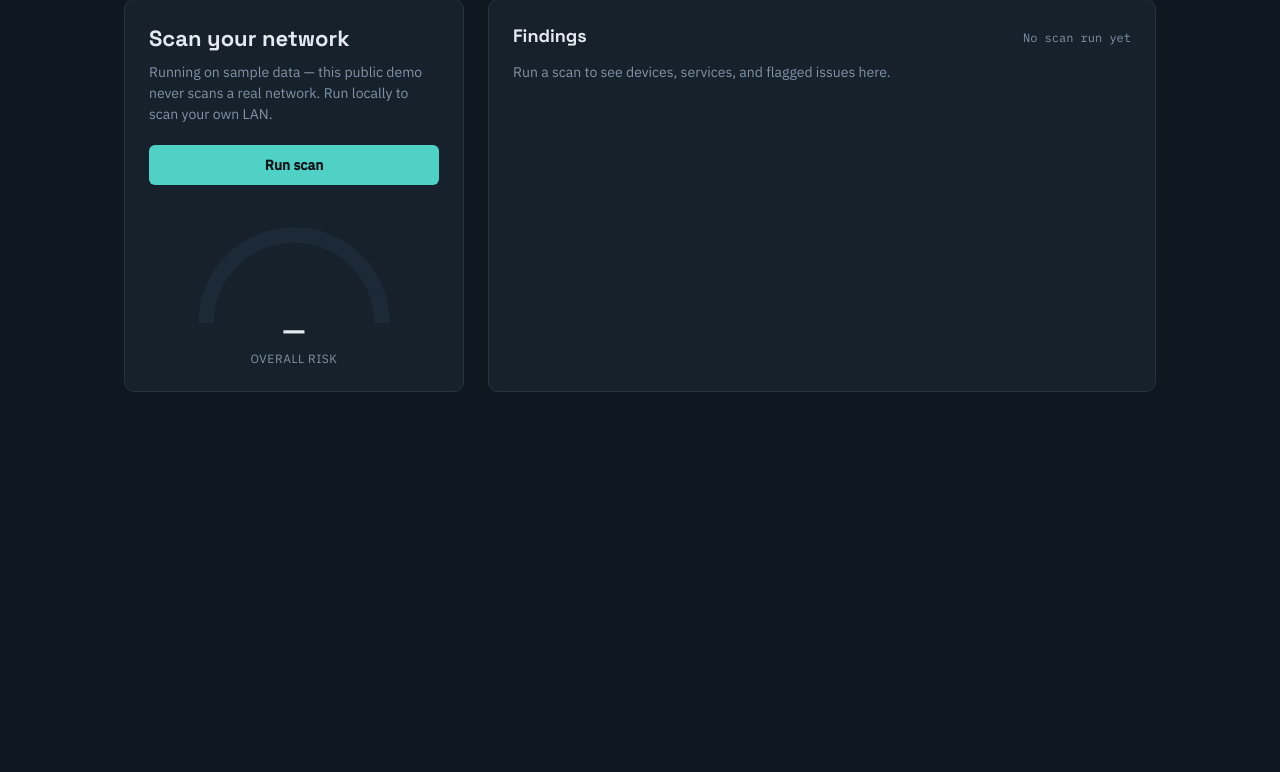
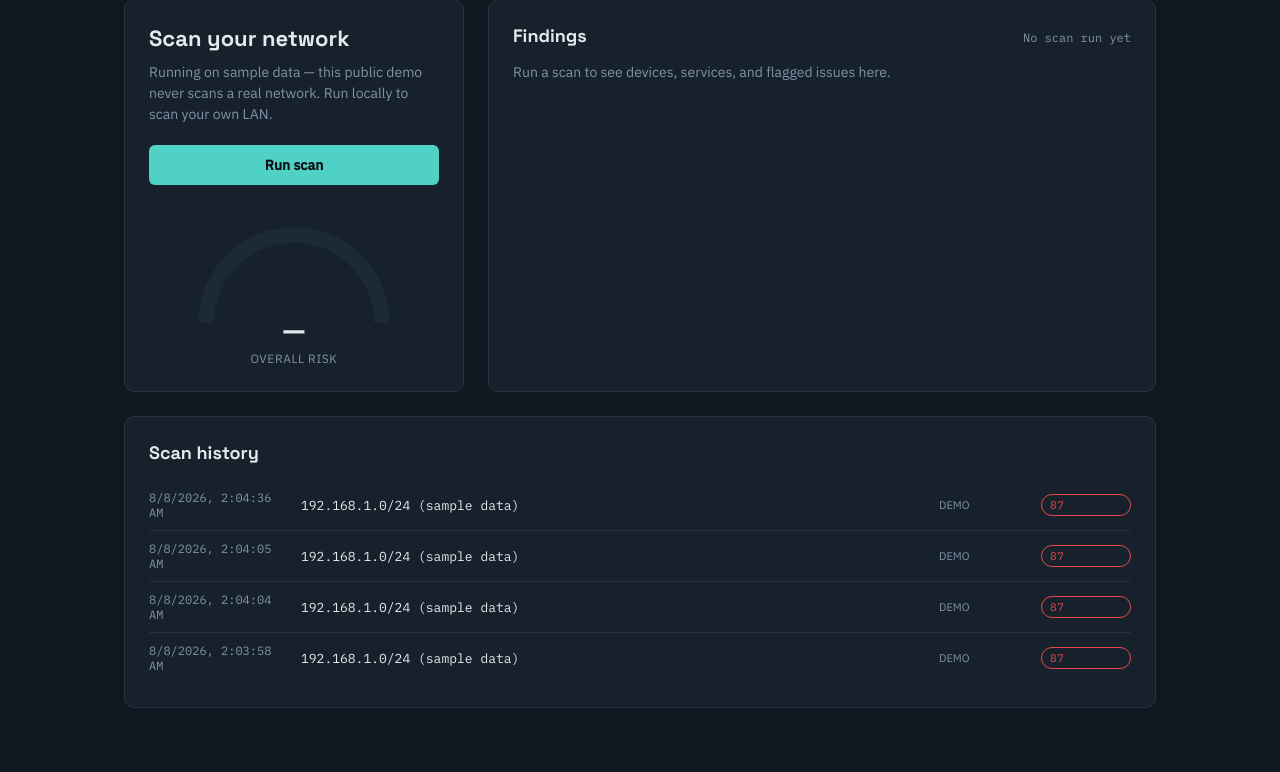
Before and after one commit to nickBaxter08/network-security-dashboard, a Flask app: page / in a window 1280 px wide. Shown: the part 109-881 px from the top of the page. Before the commit the page ends 501 px from the top, so only its background shows below. Run offline with Flask 3, Linux system fonts and the light colour scheme; data comes from the database, SQL or seed files in the repository; both versions use the stored data as it was after the commit.

Commit message:
Add scan history with SQLite storage

```diff
--- a/network-security-dashboard/app.py
+++ b/network-security-dashboard/app.py
@@ -1,11 +1,13 @@
 from flask import Flask, jsonify, render_template, request
 
 from config import config
+import db
 from scanner.demo_data import get_demo_scan_result
 from security.cve_lookup import lookup_cves
 from security.rules import check_service, score_device, score_label
 
 app = Flask(__name__)
+db.init_db()
 
 
 def enrich_scan_result(scan_result):
@@ -51,7 +53,22 @@ def api_scan():
         result = get_demo_scan_result()
 
     result = enrich_scan_result(result)
+    db.save_scan(result)
     return jsonify(result)
+
+
+@app.route("/api/history")
+def api_history():
+    limit = request.args.get("limit", default=20, type=int)
+    return jsonify(db.get_history(limit=limit))
+
+
+@app.route("/api/history/<int:scan_id>")
+def api_history_detail(scan_id):
+    detail = db.get_scan_detail(scan_id)
+    if detail is None:
+        return jsonify({"error": "scan not found"}), 404
+    return jsonify(detail)
 
 
 @app.route("/api/mode")
--- /dev/null
+++ b/network-security-dashboard/db.py
@@ -0,0 +1,76 @@
+"""
+Lightweight SQLite storage for past scans, so the dashboard can show a
+trend over time instead of just the most recent result.
+"""
+
+import json
+import sqlite3
+import time
+from contextlib import contextmanager
+
+DB_PATH = "scan_history.db"
+
+
+@contextmanager
+def get_conn():
+    conn = sqlite3.connect(DB_PATH)
+    conn.row_factory = sqlite3.Row
+    try:
+        yield conn
+        conn.commit()
+    finally:
+        conn.close()
+
+
+def init_db():
+    with get_conn() as conn:
+        conn.execute("""
+            CREATE TABLE IF NOT EXISTS scans (
+                id INTEGER PRIMARY KEY AUTOINCREMENT,
+                scanned_at REAL NOT NULL,
+                mode TEXT NOT NULL,
+                target TEXT NOT NULL,
+                max_risk_score INTEGER NOT NULL,
+                device_count INTEGER NOT NULL,
+                finding_count INTEGER NOT NULL,
+                result_json TEXT NOT NULL
+            )
+        """)
+
+
+def save_scan(scan_result):
+    devices = scan_result.get("devices", [])
+    max_score = max((d.get("risk_score", 0) for d in devices), default=0)
+    finding_count = sum(d.get("finding_count", 0) for d in devices)
+
+    with get_conn() as conn:
+        conn.execute(
+            """INSERT INTO scans
+               (scanned_at, mode, target, max_risk_score, device_count, finding_count, result_json)
+               VALUES (?, ?, ?, ?, ?, ?, ?)""",
+            (
+                scan_result.get("scanned_at", time.time()),
+                scan_result.get("mode", "unknown"),
+                scan_result.get("target", ""),
+                max_score,
+                len(devices),
+                finding_count,
+                json.dumps(scan_result),
+            ),
+        )
+
+
+def get_history(limit=20):
+    with get_conn() as conn:
+        rows = conn.execute(
+            """SELECT id, scanned_at, mode, target, max_risk_score, device_count, finding_count
+               FROM scans ORDER BY scanned_at DESC LIMIT ?""",
+            (limit,),
+        ).fetchall()
+    return [dict(row) for row in rows]
+
+
+def get_scan_detail(scan_id):
+    with get_conn() as conn:
+        row = conn.execute("SELECT result_json FROM scans WHERE id = ?", (scan_id,)).fetchone()
+    return json.loads(row["result_json"]) if row else None
--- a/network-security-dashboard/static/css/style.css
+++ b/network-security-dashboard/static/css/style.css
@@ -183,3 +183,35 @@ body {
 .finding.sev-high { border-color: var(--high); color: var(--high); }
 .finding.sev-medium { border-color: var(--medium); color: var(--medium); }
 .finding.sev-low, .finding.sev-unknown { border-color: var(--text-muted); color: var(--text-muted); }
+
+.history-panel {
+  background: var(--surface);
+  border: 1px solid var(--border);
+  border-radius: 10px;
+  padding: 24px;
+  margin-top: 24px;
+}
+.history-panel h2 { font-family: var(--font-display); font-size: 18px; margin: 0 0 16px; }
+
+.history-row {
+  display: grid;
+  grid-template-columns: 140px 1fr 90px 90px;
+  gap: 12px;
+  align-items: center;
+  padding: 10px 0;
+  border-top: 1px solid var(--border);
+  font-size: 13px;
+}
+.history-row:first-child { border-top: none; }
+.history-time { color: var(--text-muted); font-family: var(--font-mono); font-size: 12px; }
+.history-target { font-family: var(--font-mono); }
+.history-mode {
+  font-size: 11px;
+  text-transform: uppercase;
+  color: var(--text-muted);
+  justify-self: start;
+}
+@media (max-width: 640px) {
+  .history-row { grid-template-columns: 1fr 1fr; }
+  .history-mode { display: none; }
+}
--- a/network-security-dashboard/static/js/dashboard.js
+++ b/network-security-dashboard/static/js/dashboard.js
@@ -4,6 +4,8 @@ const resultsList = document.getElementById('results-list');
 const scanMeta = document.getElementById('scan-meta');
 const gaugeFill = document.getElementById('gauge-fill');
 const gaugeScore = document.getElementById('gauge-score');
+
+const historyList = document.getElementById('history-list');
 
 const GAUGE_CIRCUMFERENCE = 251;
 
@@ -14,6 +16,43 @@ const RISK_COLOR = {
   high: '#F4795B',
   critical: '#E5484D',
 };
+
+function riskLabel(score) {
+  if (score >= 70) return 'critical';
+  if (score >= 40) return 'high';
+  if (score >= 15) return 'medium';
+  if (score > 0) return 'low';
+  return 'clean';
+}
+
+async function loadHistory() {
+  try {
+    const res = await fetch('/api/history');
+    const rows = await res.json();
+    if (!rows.length) {
+      historyList.innerHTML = '<p class="empty-state">No scans recorded yet.</p>';
+      return;
+    }
+    historyList.innerHTML = rows.map(renderHistoryRow).join('');
+  } catch {
+    historyList.innerHTML = '<p class="empty-state">Couldn\'t load history.</p>';
+  }
+}
+
+function renderHistoryRow(row) {
+  const label = riskLabel(row.max_risk_score);
+  const time = new Date(row.scanned_at * 1000).toLocaleString();
+  return `
+    <div class="history-row">
+      <span class="history-time">${time}</span>
+      <span class="history-target">${row.target}</span>
+      <span class="history-mode">${row.mode}</span>
+      <span class="risk-pill risk-${label}">${row.max_risk_score}</span>
+    </div>
+  `;
+}
+
+loadHistory();
 
 form.addEventListener('submit', async (e) => {
   e.preventDefault();
@@ -34,6 +73,7 @@ form.addEventListener('submit', async (e) => {
       throw new Error(data.error || 'Scan failed');
     }
     renderResults(data);
+    loadHistory();
   } catch (err) {
     resultsList.innerHTML = `<p class="empty-state">${err.message}</p>`;
   } finally {
--- a/network-security-dashboard/templates/index.html
+++ b/network-security-dashboard/templates/index.html
@@ -61,6 +61,13 @@
     </section>
 
   </main>
+
+  <section class="history-panel">
+    <h2>Scan history</h2>
+    <div id="history-list" class="history-list">
+      <p class="empty-state">No scans recorded yet.</p>
+    </div>
+  </section>
 </div>
 
 <script src="{{ url_for('static', filename='js/dashboard.js') }}"></script>
```
Also changed, not shown: network-security-dashboard/scan_history.db (added), network-security-dashboard/security/rules.py (line endings or trailing spaces).
